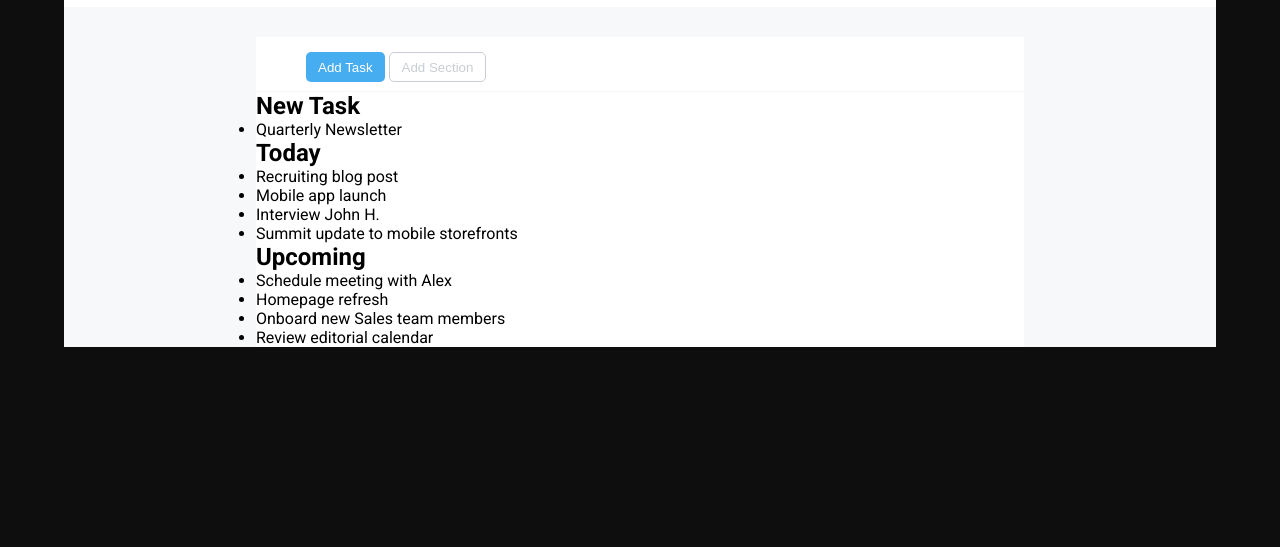
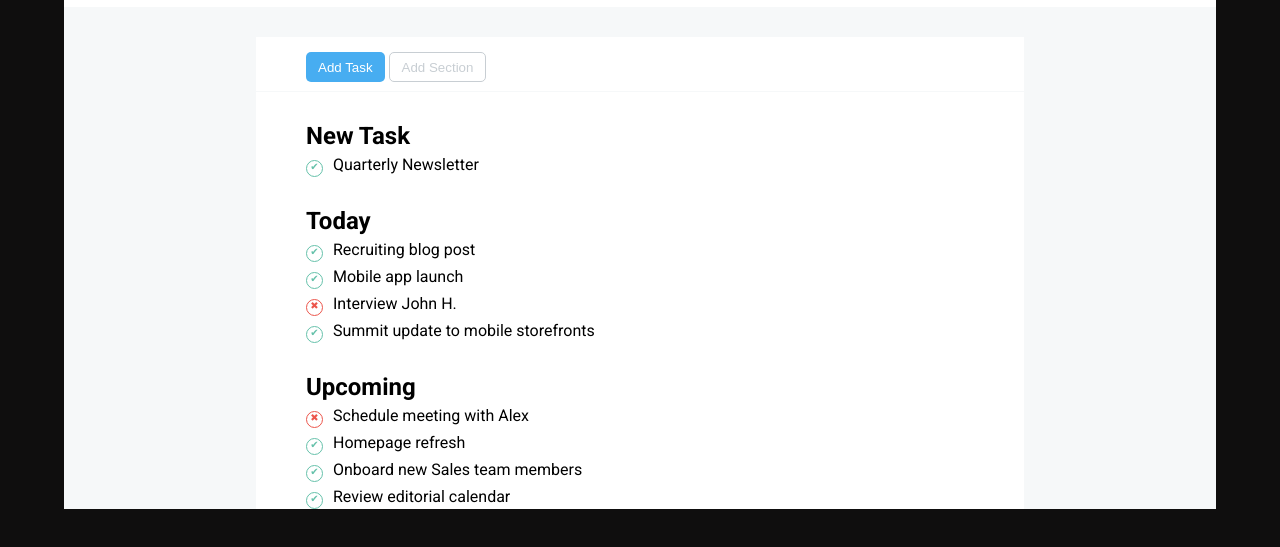
Before and after one commit to giorgiagalbullicavazzini/html-css-toboolist, a plain HTML site: page index.html in a window 1280 px wide. Shown: the part 83-630 px from the top of the page. Drawn offline with Linux system fonts and the light colour scheme.

Commit message:
Sostituzione marker li

```diff
--- a/css/style.css
+++ b/css/style.css
@@ -48,8 +48,13 @@ main {
 
 .buttons {
   height: 55px;
-  padding: 15px 50px 10px;
+  padding-top: 15px;
+  padding-bottom: 10px;
   border-bottom: 1px solid #F6F8F9;
+}
+
+.buttons, .tasks {
+  padding-left: 50px;
 }
 
 .button {
@@ -69,3 +74,34 @@ main {
   border: 1px solid #C8CED3;
   color: #C8CED3;
 }
+
+/* Tasks */
+
+.task {
+  margin-top: 30px;
+}
+
+.task ul {
+  list-style: none;
+}
+
+.task .circle::before {
+  display: inline-block;
+  width: 15px;
+  height: 15px;
+  border: 1px solid;
+  border-radius: 50%;
+  font-size: 10px;
+  text-align: center;
+  margin: 10px 10px 0 0;
+}
+
+.circle.done::before {
+  content: "\2714";
+  color: #65C1AA;
+}
+
+.circle.todo::before {
+  content: "\2716";
+  color: #EC564C;
+}
--- a/index.html
+++ b/index.html
@@ -42,34 +42,34 @@
       <div class="tasks">
 
         <!-- New Tasks -->
-        <section>
+        <section class="new task">
           <h2>New Task</h2>
           <ul>
-            <li>Quarterly Newsletter</li>
+            <li class="done circle">Quarterly Newsletter</li>
           </ul>
         </section>
         <!-- // New Tasks -->
 
         <!-- Today Tasks -->
-        <section>
+        <section class="today task">
           <h2>Today</h2>
           <ul>
-            <li>Recruiting blog post</li>
-            <li>Mobile app launch</li>
-            <li>Interview John H.</li>
-            <li>Summit update to mobile storefronts</li>
+            <li class="done circle">Recruiting blog post</li>
+            <li class="done circle">Mobile app launch</li>
+            <li class="todo circle">Interview John H.</li>
+            <li class="done circle">Summit update to mobile storefronts</li>
           </ul>
         </section>
         <!-- // Today Tasks -->
 
         <!-- Upcoming Tasks -->
-        <section>
+        <section class="upcoming task">
           <h2>Upcoming</h2>
           <ul>
-            <li>Schedule meeting with Alex</li>
-            <li>Homepage refresh</li>
-            <li>Onboard new Sales team members</li>
-            <li>Review editorial calendar</li>
+            <li class="todo circle">Schedule meeting with Alex</li>
+            <li class="done circle">Homepage refresh</li>
+            <li class="done circle">Onboard new Sales team members</li>
+            <li class="done circle">Review editorial calendar</li>
           </ul>
         </section>
         <!-- // Upcoming Tasks -->
```
